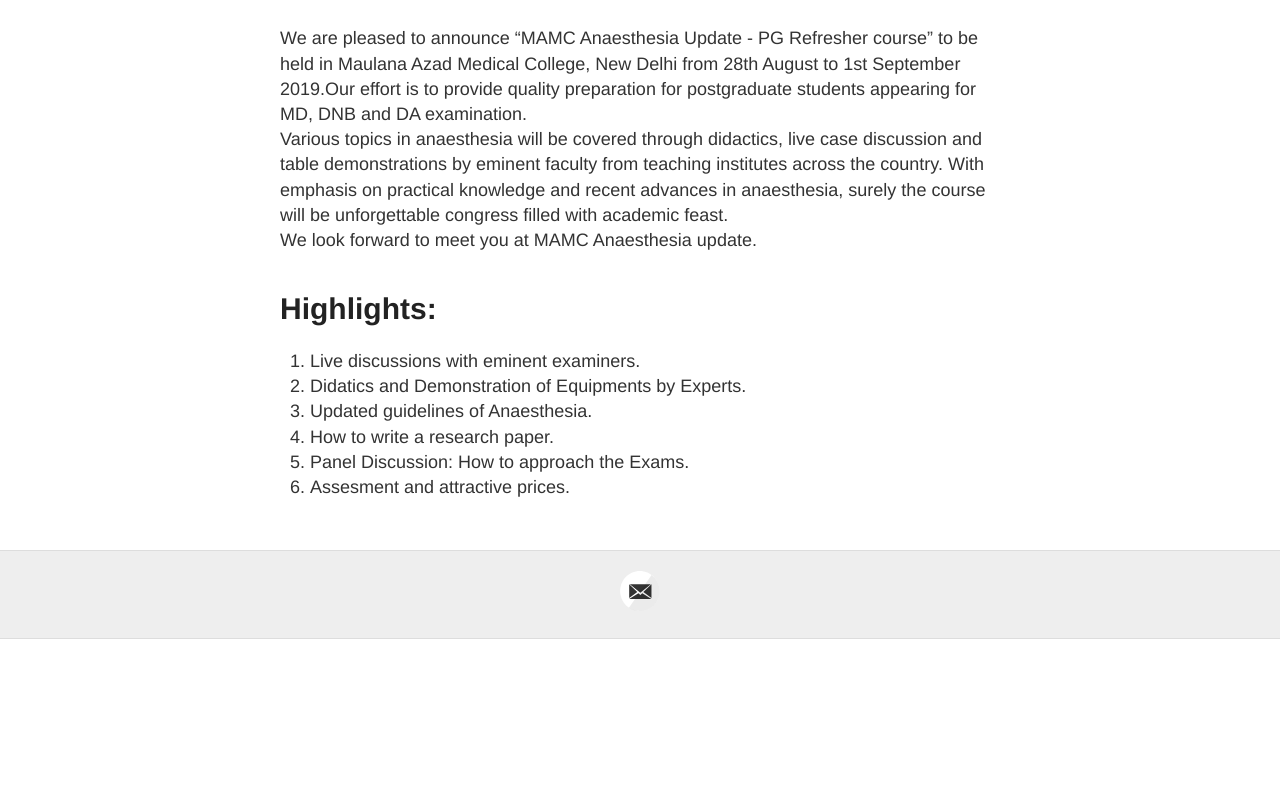
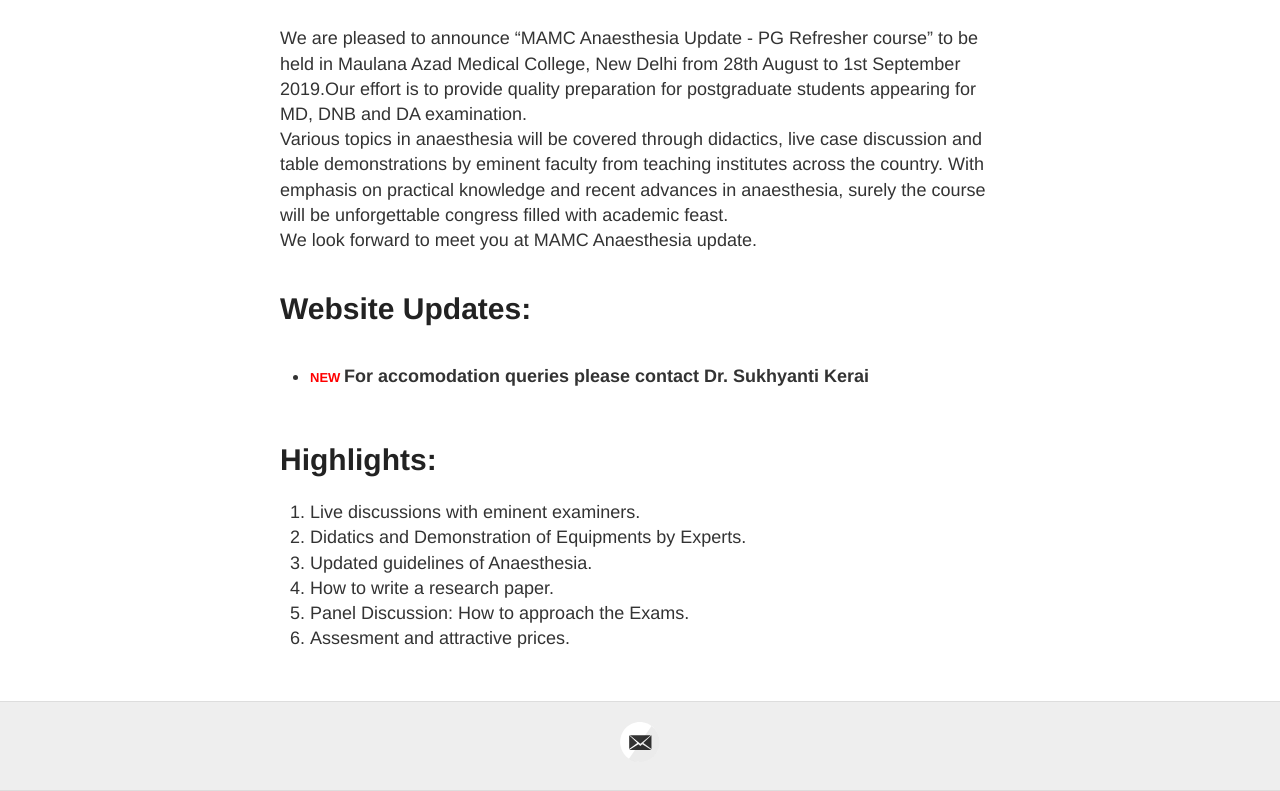
Before and after one commit to mamcanaesthesiaupdate/mamcanaesthesiaupdate.github.io, a Jekyll site: the page built from index.md, in a window 1280 px wide and 900 px high, scrolled down 619 px, cut to the strip 109-900 px from the top of the window. Built offline with Jekyll 4.4.1, drawn with Linux system fonts in a browser that asks for light colours; nearby versions of some CDN libraries; before the commit the page ends 1367 px from its top, so only the background shows below that.

Commit message:
Added annoucements

```diff
--- a/index.md
+++ b/index.md
@@ -9,17 +9,12 @@
 Various topics in anaesthesia will be covered through didactics, live case discussion and table demonstrations by eminent faculty from teaching institutes across the country. With emphasis on practical knowledge and recent advances in anaesthesia, surely the course will be unforgettable congress filled with academic feast.
 We look forward to meet you at MAMC Anaesthesia update.
 
-<!-- # Announcements: -->
-<!-- <div class="marquee">
-<p><strong>Entries are invited from interested institutions for quiz on 2nd September (Team Size:3)</strong>
-	<br>
-	<strong>Schedule has now been released</strong>
-	<br>
-	<strong><font color="red" size="2">NEW </font>On popular demand the registration date has been extended till 20th August 2018</strong>
-	<br>
-	<strong><font color="red" size="2">NEW </font>Delhi Medical Council Accreditation for 28 credit hours</strong></p>
-
-</div> -->
+# Website Updates:
+<div style="overflow-y: scroll;">
+<ul>
+    <li><strong><font color="red" size="2">NEW </font>For accomodation queries please contact Dr. Sukhyanti Kerai</strong></li>
+</ul>
+</div>
 
 # Highlights:
 1. Live discussions with eminent examiners.
```
